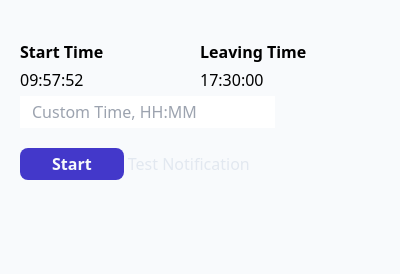
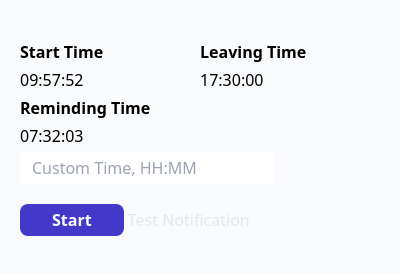
Before and after one commit to kayengxiongTST/csl-leaving-notification, an Electron app: page src/index.html in a window 400 px wide. Drawn offline with Linux system fonts and the light colour scheme.

Commit message:
update remaing features

```diff
--- a/src/index.html
+++ b/src/index.html
@@ -17,6 +17,10 @@
 				<div class="col-span-1">
 					<div class="text-black font-semibold">Leaving Time</div>
 					<div id="endTime" class="py-1">00:00:00</div>
+				</div>
+				<div class="col-span-1">
+					<div class="text-black font-semibold">Reminding Time</div>
+					<div id="remainTime" class="py-1">00:00:00</div>
 				</div>
 			</div>
 			<input id="customTime" type="text" placeholder="Custom Time, HH:MM" class="py-1 px-3 outline-none" onkeyup="onKeyUp()" maxlength="5" />
@@ -71,9 +75,48 @@
 
 				return timeString
 			}
+			function calculateMinutesLeft(targetTime) {
+				const currentTime = new Date()
+				const target = new Date(targetTime)
+
+				// Calculate the difference in milliseconds
+				const differenceMs = target - currentTime
+
+				// Convert milliseconds to minutes
+				const minutesLeft = Math.floor(differenceMs / 1000)
+
+				return minutesLeft
+			}
+			function convertMinutesToMilliseconds(minutes) {
+				const milliseconds = minutes * 60 * 1000
+				return milliseconds
+			}
+			function convertSecondsToHHMMSS(seconds) {
+				const hours = Math.floor(seconds / 3600)
+				const minutes = Math.floor((seconds % 3600) / 60)
+				const remainingSeconds = seconds % 60
+
+				const formattedTime = `${padZero(hours)}:${padZero(minutes)}:${padZero(remainingSeconds)}`
+				return formattedTime
+			}
+
+			function padZero(num) {
+				return String(num).padStart(2, '0')
+			}
 			function replaceEndTime(text) {
 				endTime.innerText = text
-				triggerActionAtTime(text)
+				const remainTime = document.getElementById('remainTime')
+
+				const setTime = setInterval(() => {
+					const leftTime = calculateMinutesLeft(`${getTodayDate()} ${text}`)
+					remainTime.innerHTML = convertSecondsToHHMMSS(leftTime)
+				}, 1000)
+
+				const setTimeouts = setTimeout(() => {
+					sendNotification()
+					clearInterval(setTime)
+					clearTimeout(setTimeouts)
+				}, convertMinutesToMilliseconds(leftTime))
 			}
 			function triggerActionAtTime(targetTime) {
 				const currentTime = new Date()
@@ -85,11 +128,9 @@
 				targetDateTime.setSeconds(seconds)
 
 				const timeRemaining = targetDateTime.getTime() - currentTime.getTime()
-
-				setTimeout(function () {
-					sendNotification(targetTime)
-					// Perform your action here
-				}, timeRemaining)
+				// setTimeout(function () {
+				// 	// sendNotification(targetTime)
+				// }, timeRemaining)
 			}
 
 			function getTodayDate() {
@@ -123,7 +164,6 @@
 
 				// replace local storage
 				localStorage.setItem('startTime', time)
-				triggerActionAtTime('12:39:00')
 
 				if (!ifItInRange(time)) {
 					if (todayIsSunday()) {
```
